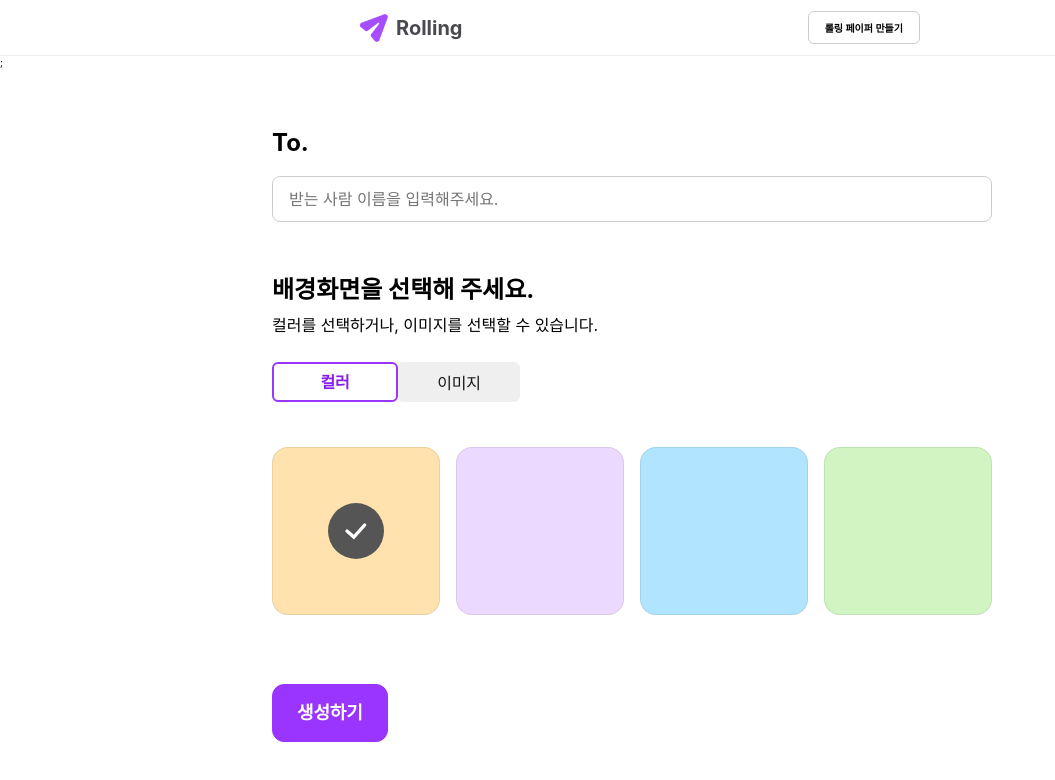
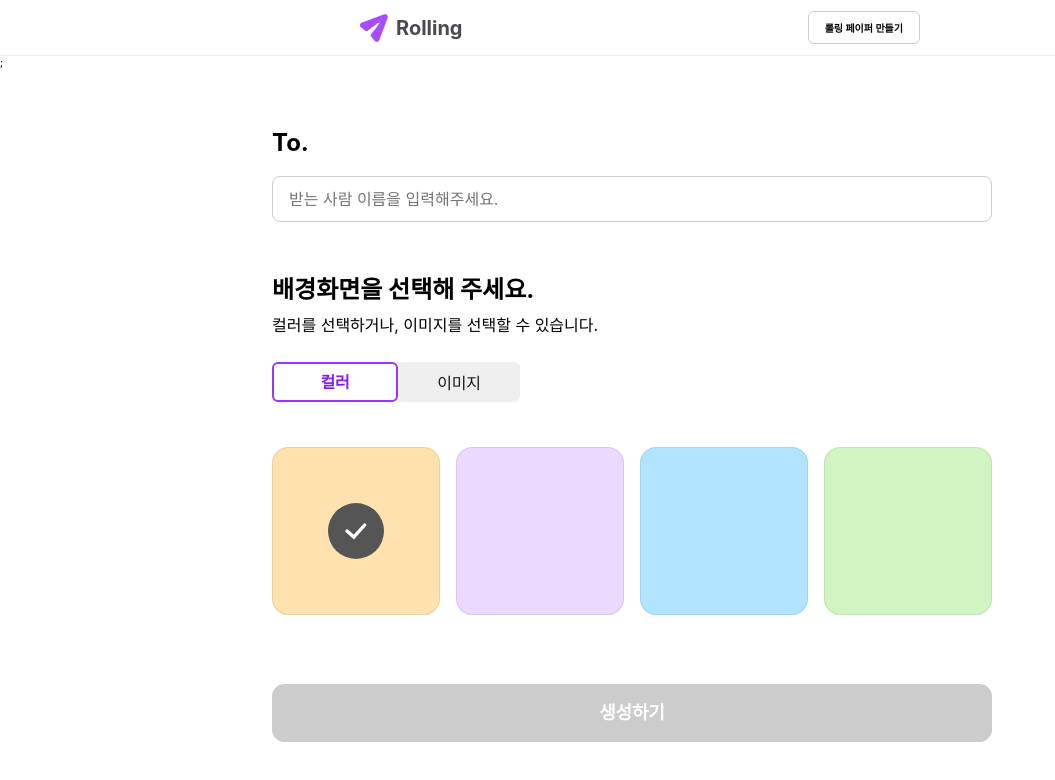
Before and after one commit to codeit-project-rolling/rolling, a React (Create React App) app: page /post in a window 1280 px wide. Shown: the top 780 px of the page, without its empty margins (0-1055 px from the left). Built offline with nearby package versions, Linux system fonts and the light colour scheme; the HTML template or start-up script is replaced by a standard one.

Commit message:
style: Postpage UI

```diff
--- a/src/pages/PostPage/PostPage.jsx
+++ b/src/pages/PostPage/PostPage.jsx
@@ -23,11 +23,10 @@ function PostPage() {
           <p className={styles.whichChooseText}>컬러를 선택하거나, 이미지를 선택할 수 있습니다.</p>
           <ToggleButton />
           <BackgroundOption onSelect={onSelect} />
-          <div style={{ width: '72rem', marginTop: '6.9rem' }}>
-            <Button buttonType="primary56">
-              <p>생성하기</p>
-            </Button>
-          </div>
+
+          <Button buttonType="primary56" className={styles.createBtn} disabled>
+            <p>생성하기</p>
+          </Button>
         </div>
       </div>
     </div>
--- a/src/pages/PostPage/PostPage.module.scss
+++ b/src/pages/PostPage/PostPage.module.scss
@@ -38,6 +38,10 @@
         line-height: 2.6rem;
         margin-bottom: 2.4rem;
       }
+      .createBtn {
+        margin-top: 6.9rem;
+        width: 72rem;
+      }
     }
   }
 }
```
